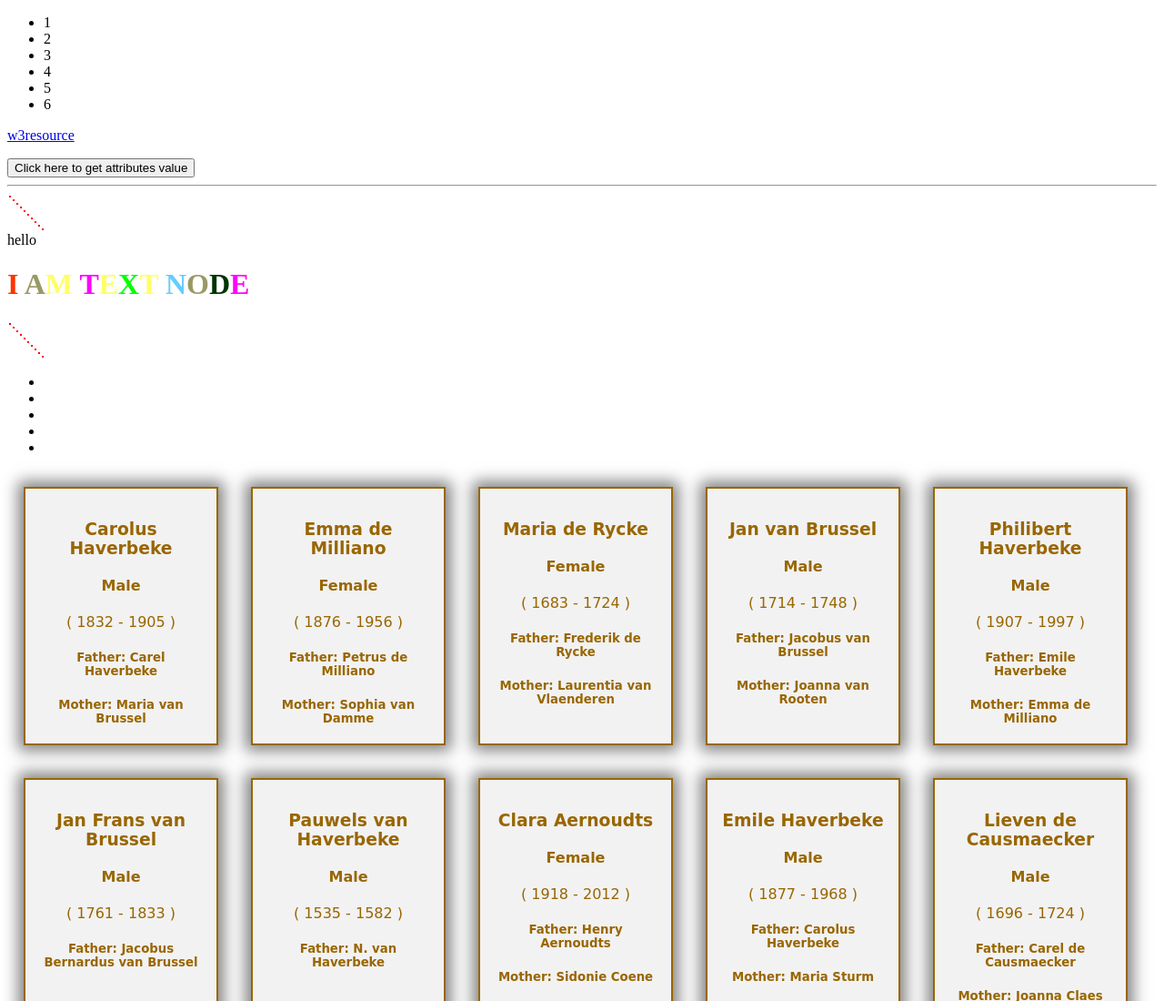
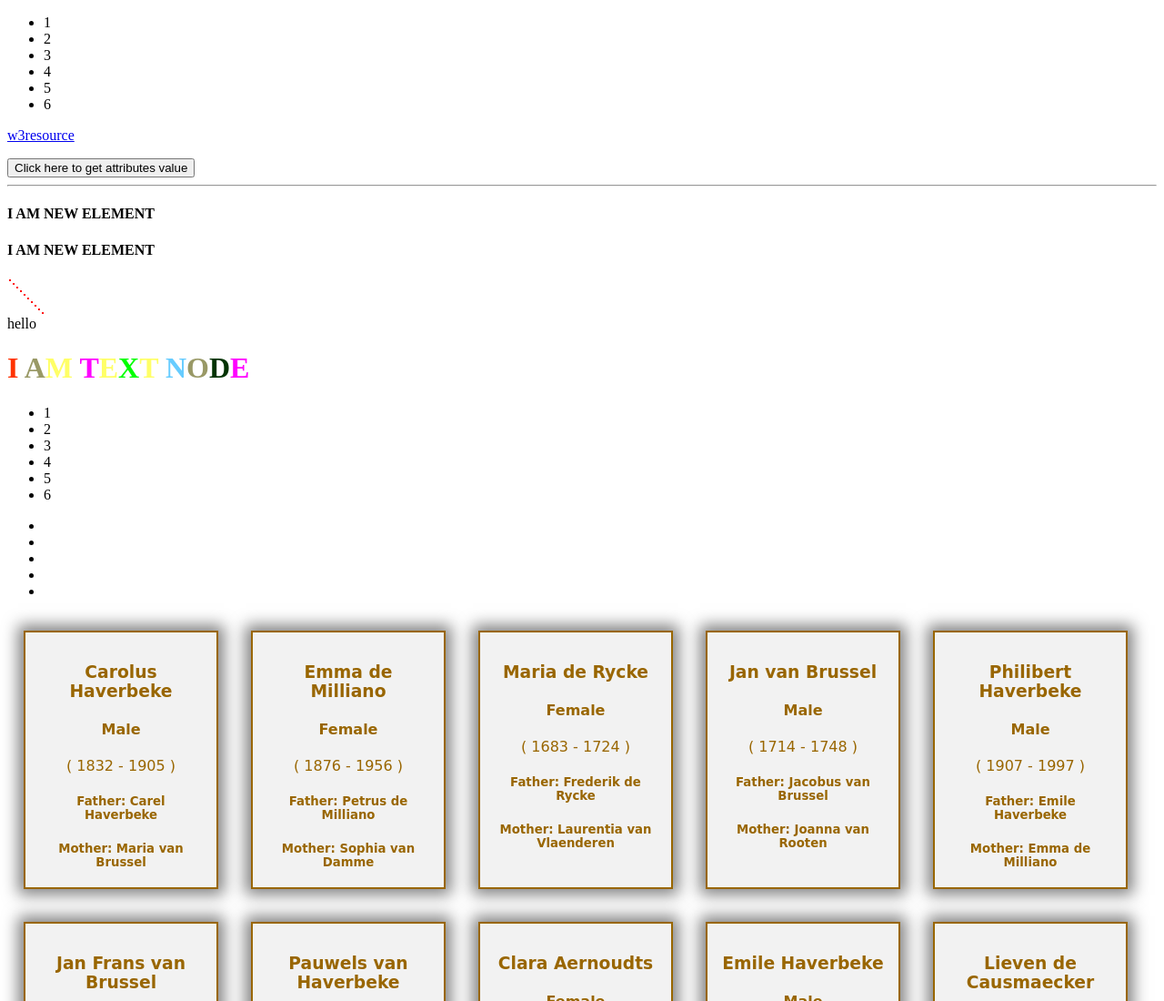
Before and after one commit to bartushak007/dom_js_home, a plain HTML site: page index.html in a window 1280 px wide. Shown: the top 1100 px of the page at 91% size. Drawn offline with Linux system fonts and the light colour scheme; a web font is replaced by a local one.

Commit message:
fix problems in ancestry function

```diff
--- a/ancestry.js
+++ b/ancestry.js
@@ -57,8 +57,6 @@ function createCardList(arr) {
    born,
    father,
    mother,
-   div,
-   name,
    bornAverage,
    maleLife,
    femaleLife;
@@ -70,7 +68,8 @@ function createCardList(arr) {
 
       for (var j = 0; j < arr.length; j++) {
         if (arr[i]['name'] === arr[j]['mother']) {
-          current = arr[j]['born'] - arr[i]['born'];
+          console.log(arr[j]['born'] - arr[i]['born'] + arr[j]['name']);
+          current = +arr[j]['born'] - +arr[i]['born'];
           if (current > 0) {
             average += current;
             averageCount++;
@@ -117,7 +116,7 @@ function createCardList(arr) {
 
     if(arr[i]['mother']) {
       mother = div.appendChild(document.createElement('h5'));
-       mother.innerHTML = 'Mother: ' + arr[i]['mother'];
+      mother.innerHTML = 'Mother: ' + arr[i]['mother'];
     }
 
     document.body.appendChild(div);
@@ -140,7 +139,11 @@ function createCardList(arr) {
   name.innerHTML = 'Statistical analysis';
 
   bornAverage = div.appendChild(document.createElement('h5'));
+  if(averageCount < 2) {
+    bornAverage.innerHTML = 'Not specified';
+  } else {
   bornAverage.innerHTML = 'Difference in age: ' + Math.floor(average / averageCount);
+  }
 
   maleLife = div.appendChild(document.createElement('h5'));
   maleLife.innerHTML = 'Average male life: ' + Math.floor(averageMaleLife / maleCount);
--- a/index.html
+++ b/index.html
@@ -21,6 +21,8 @@
   </p>
   <button onclick="getAttributes()">Click here to get  attributes value</button>
   <hr>
+  <div id="oldElement"><h4>I AM OLD ELEMENT</h4></div>
+  <div id="newElement"><h4>I AM NEW ELEMENT</h4></div>
   <table id="table">
     <tr>
       <td></td>
--- a/main.js
+++ b/main.js
@@ -4,7 +4,7 @@ createSpanInBlockByID('hello');
 createSpanInBlockByID('hello');
 createCloneNode(document.getElementsByClassName('cloned__div')[0]);
 addChildrenTo('ul', 5, 'li');
-replaceElementBy(document.getElementById('table'), document.getElementsByClassName('cloned__div')[1]);
+replaceElementBy('newElement', 'oldElement');
 paintCharacters(document.getElementById('textNode'), ['#00ff00', '#66ccff', '#ffff66', '#ff00ff', '#ff3300', '#999966', '#003300']);
 
 function getAttributes() {
@@ -53,8 +53,10 @@ function addChildrenTo(block, count, type) {
 }
 
 function replaceElementBy(blockCurrent, blockToReplace) {
-  var cloneBlock = blockCurrent.cloneNode(true);
-  document.body.replaceChild(cloneBlock, blockToReplace);
+  var newBlock = document.getElementById(blockCurrent);
+  var replaceBlock = document.getElementById(blockToReplace);
+  var cloneBlock = newBlock.cloneNode(true);
+  replaceBlock.parentNode.replaceChild(cloneBlock, replaceBlock);
 }
 
 function paintCharacters(elem, arr) {
```
